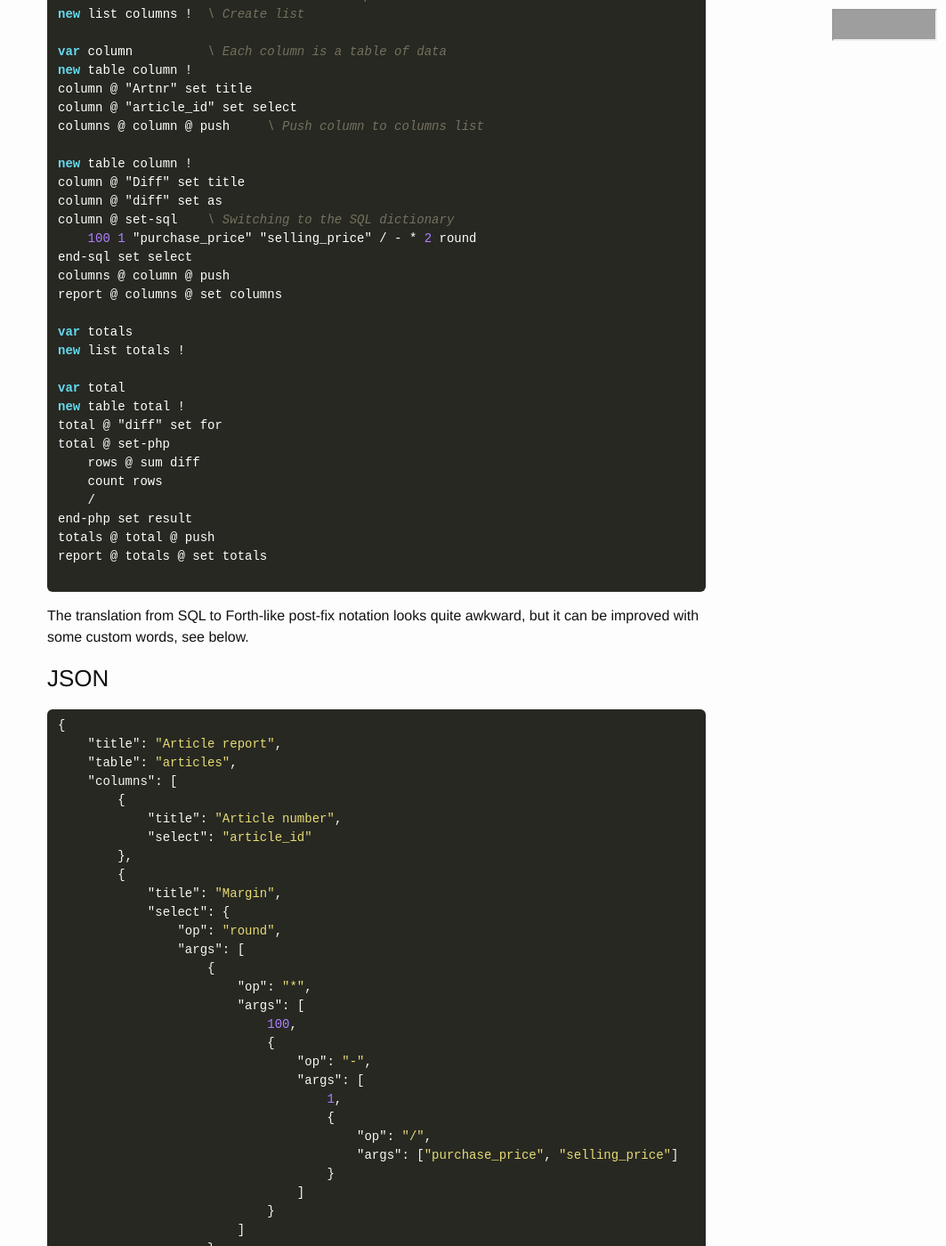
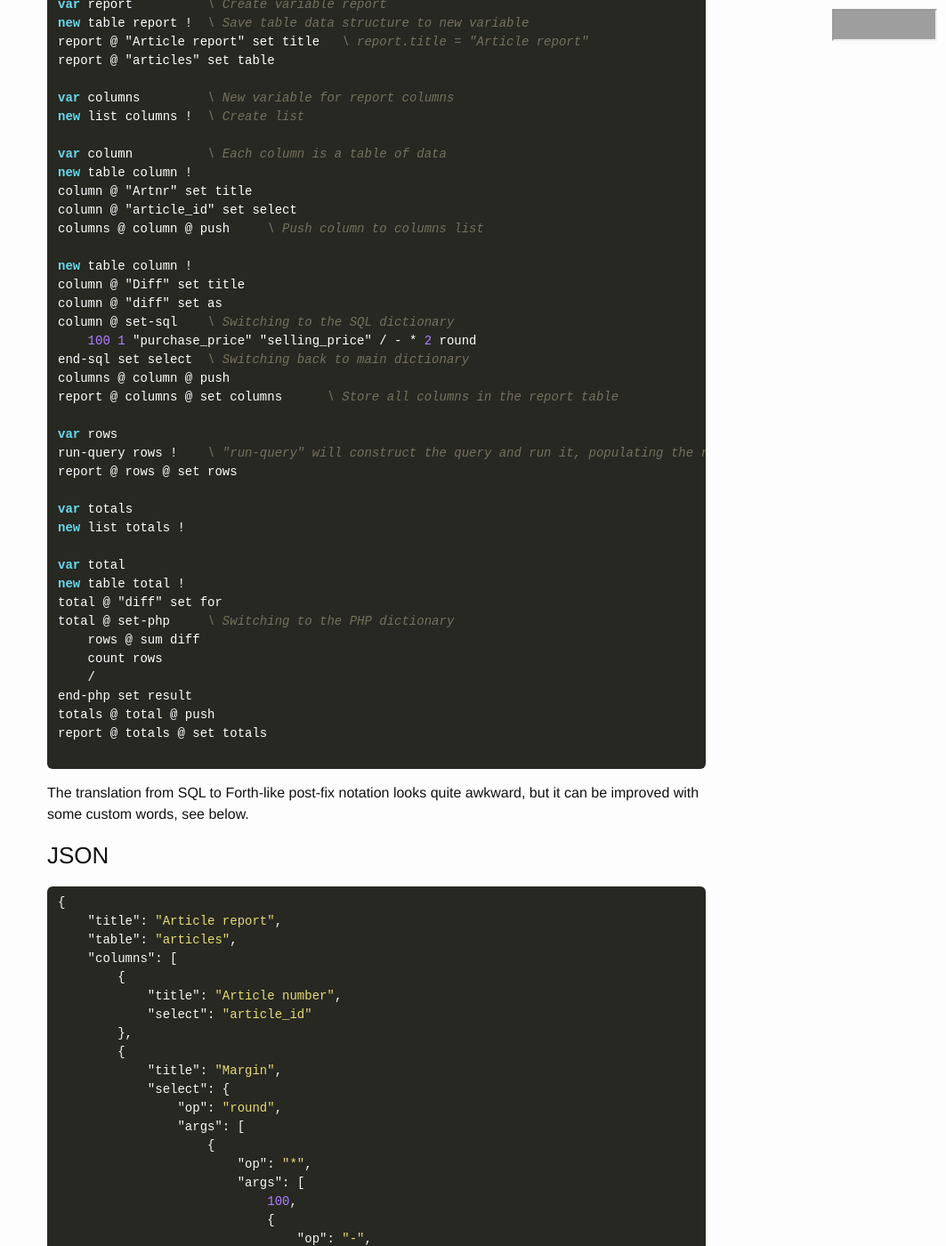
Before and after one commit to olleharstedt/olleharstedt.github.io, a Jekyll site: the page built from _posts/2024-05-25-report-generating-domain-specific-language-php.markdown, in a window 1280 px wide and 1400 px high, scrolled down 3502 px. Shown: the whole window at 89% size, without its empty margins (217-1280 px from the left). Built offline with Jekyll 4.4.1, drawn with Linux system fonts in a browser that asks for light colours; nearby versions of some CDN libraries; some of the changed text lies outside the part shown; grey boxes are pictures that could not be loaded.

Commit message:
Forth text

````diff
--- a/_posts/2024-05-25-report-generating-domain-specific-language-php.markdown
+++ b/_posts/2024-05-25-report-generating-domain-specific-language-php.markdown
@@ -67,7 +67,13 @@ An outline of how the different alternatives would look like:
 
 ### S-expression
 
-Looks like a primitive version of Lisp, or Lisp without the macros.
+S-expressions is a way to express list-based tree-structures, both for logic and data, in a pre-fix manner. Most basic example:
+
+```scheme
+(+ 1 2)
+```
+
+For the DSL, we'll define our own keywords. Most of it is key-value pairs.
 
 ```scheme
 (report
@@ -174,9 +180,13 @@ column @ "Diff" set title
 column @ "diff" set as
 column @ set-sql    <span class="c1">\ Switching to the SQL dictionary</span>
     <span class="mi">100</span> <span class="mi">1</span> "purchase_price" "selling_price" / - * <span class="mi">2</span> round
-end-sql set select
+end-sql set select  <span class="c1">\ Switching back to main dictionary</span>
 columns @ column @ push
-report @ columns @ set columns
+report @ columns @ set columns      <span class="c1">\ Store all columns in the report table</span>
+
+<span class="k">var</span> rows
+run-query rows !    <span class="c1">\ "run-query" will construct the query and run it, populating the rows variable</span>
+report @ rows @ set rows
 
 <span class="k">var</span> totals
 <span class="k">new</span> list totals !
@@ -184,7 +194,7 @@ report @ columns @ set columns
 <span class="k">var</span> total
 <span class="k">new</span> table total !
 total @ "diff" set for
-total @ set-php
+total @ set-php     <span class="c1">\ Switching to the PHP dictionary</span>
     rows @ sum diff
     count rows
     /
@@ -556,6 +560,14 @@ There are lots of DSLs out there, but I found nothing for PHP and report generat
 
 There is one report DSL for Python that is not actively maintained anymore: https://github.com/kjosib/glowing-chainsaw
 
+## Notes
+
+The Forth-like is tempting, but I think the post-fix notation is just too confusing for any non-technical (and technical...) person to follow and reason about.
+
+_If_ I had access to a proper lexer/parser lib, I would consider a BASIC-format DSL, too. _And_ if BASIC had proper primitives for structured data...
+
+In all these cases, the lexer/parser code is kinda trivial.
+
 ---
 
 [^1]: Note that an ORM will not work here - for report data you need custom written SQL, anything else would be too slow.
````
Also changed, not shown: other parts of _posts/2024-05-25-report-generating-domain-specific-language-php.markdown (+1 -7 lines).
